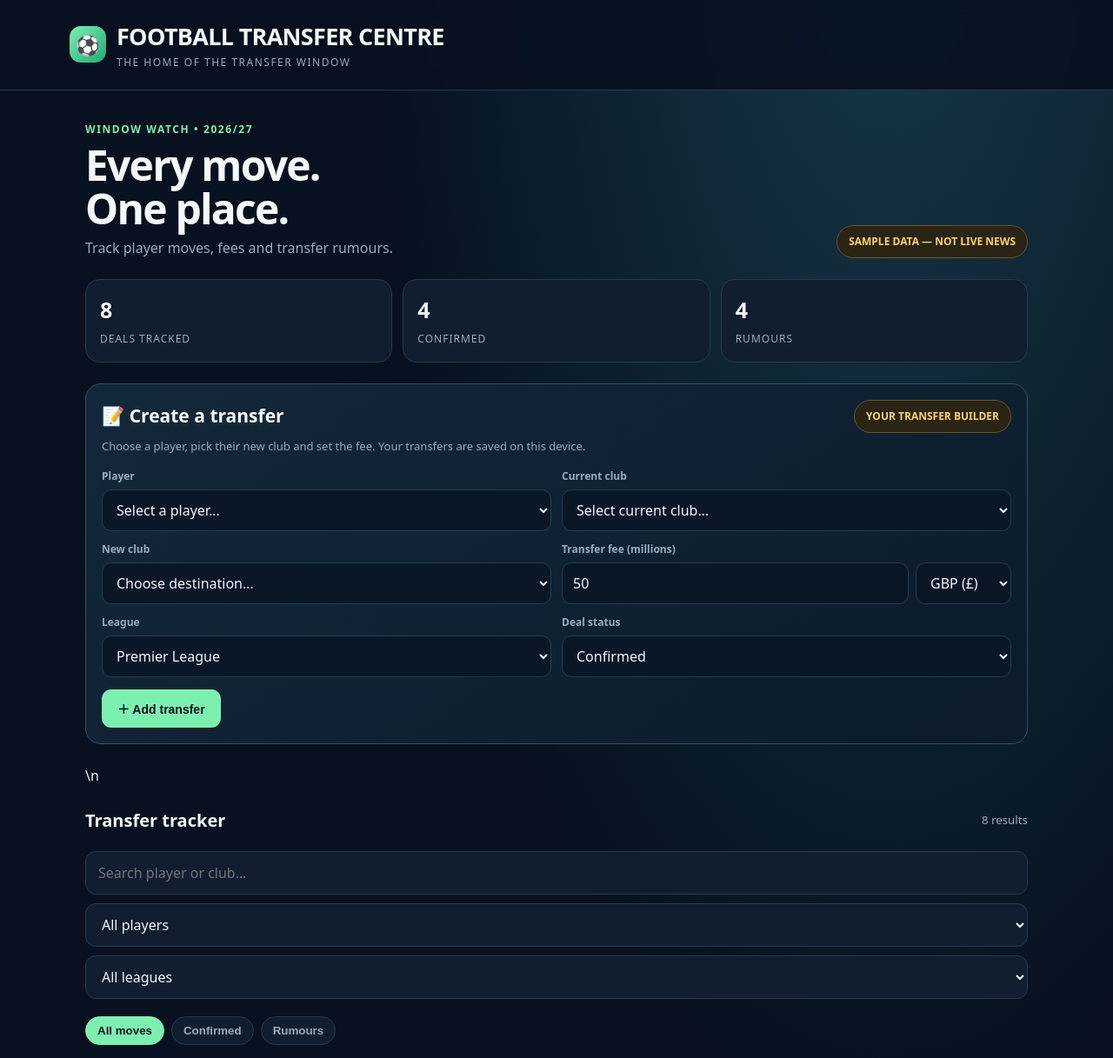
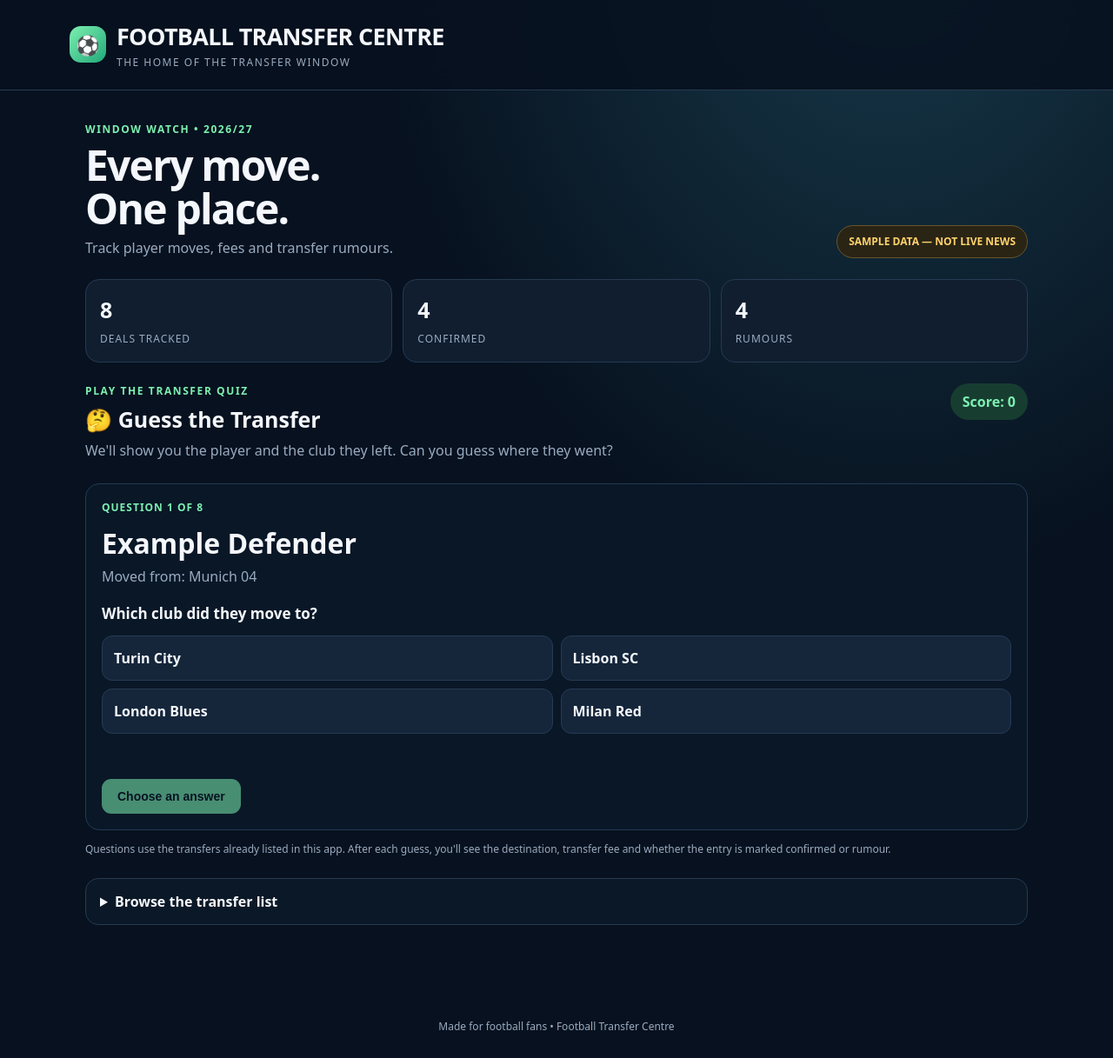
Before and after one commit to mabiwahab-byte/the-golden-ball-quiz, a plain HTML site: page football-transfer-centre/index.html in a window 1280 px wide. Shown: the top 1217 px of the page at 87% size. Drawn offline with Linux system fonts and the light colour scheme.

Commit message:
Turn transfer centre into a guess the transfer game

```diff
--- a/football-transfer-centre/index.html
+++ b/football-transfer-centre/index.html
@@ -30,7 +30,33 @@ main{max-width:1120px;margin:auto;padding:26px 18px 60px}.hero{display:flex;just
 .create-btn{border:0;border-radius:11px;background:var(--green);color:#07111f;font-weight:900;font-size:14px;padding:12px 18px;cursor:pointer;margin-top:14px}
 .create-btn:hover{filter:brightness(1.06)}.form-msg{display:inline-block;margin-left:10px;color:var(--green);font-size:12px}
 @media(max-width:520px){.form-grid{grid-template-columns:1fr}.fee-row{grid-template-columns:1fr 100px}}
-\n@media(max-width:650px){.cards{grid-template-columns:1fr}.stats{gap:8px}.stat{padding:12px}.stat b{font-size:21px}.hero{align-items:start}}
+\n
+.quiz-panel{background:linear-gradient(145deg,#132b3d,#0c1929);border:1px solid #31506a;border-radius:20px;padding:20px;margin:25px 0}
+.quiz-top{display:flex;justify-content:space-between;align-items:flex-start;gap:15px;flex-wrap:wrap}
+.quiz-top h3{font-size:25px;margin:5px 0}
+.quiz-top p{color:var(--muted);margin:5px 0 12px}
+.quiz-score{background:#173d31;color:var(--green);border-radius:999px;padding:9px 14px;font-weight:900;white-space:nowrap}
+.quiz-question{background:#091727;border:1px solid var(--line);border-radius:16px;padding:18px;margin-top:14px}
+.quiz-progress{color:var(--green);font-size:12px;text-transform:uppercase;letter-spacing:1px;font-weight:900}
+.quiz-player{font-size:clamp(23px,4vw,32px);font-weight:900;margin-top:8px}
+.quiz-from{color:var(--muted);margin-top:2px}
+.quiz-prompt{font-weight:800;font-size:17px;margin:18px 0 12px}
+.quiz-options{display:grid;grid-template-columns:repeat(2,minmax(0,1fr));gap:9px}
+.answer-option{background:var(--panel2);color:var(--text);border:1px solid var(--line);border-radius:12px;padding:13px;text-align:left;font:inherit;font-weight:750;cursor:pointer}
+.answer-option:hover:not(:disabled){border-color:var(--green);background:#1b3448}
+.answer-option:disabled{cursor:default;opacity:.85}
+.answer-option.correct{border-color:var(--green);background:#173d31;color:var(--green);opacity:1}
+.answer-option.incorrect{border-color:#c96a6a;background:#3b2026;color:#ffd0d0;opacity:1}
+.quiz-feedback{min-height:28px;margin-top:14px;font-weight:800}
+.answer-detail{font-size:12px;font-weight:650;color:var(--muted)}
+.quiz-next{margin-top:10px}
+.quiz-next:disabled{opacity:.55;cursor:not-allowed}
+.quiz-footnote{font-size:12px;color:var(--muted);margin-top:13px}
+.tracker-details{margin:24px 0;border:1px solid var(--line);border-radius:15px;background:#0b1827;padding:14px 16px}
+.tracker-details summary{cursor:pointer;font-weight:850}
+.tracker-details[open] summary{margin-bottom:18px;color:var(--green)}
+
+@media(max-width:650px){.cards{grid-template-columns:1fr}.stats{gap:8px}.stat{padding:12px}.stat b{font-size:21px}.hero{align-items:start}}
 </style></head>
 <body>
 <header><div class="brand"><div class="logo">⚽</div><div><h1>FOOTBALL TRANSFER CENTRE</h1><div class="sub">The home of the transfer window</div></div></div></header>
@@ -38,34 +64,28 @@ main{max-width:1120px;margin:auto;padding:26px 18px 60px}.hero{display:flex;just
 <section class="hero"><div><div class="eyebrow">Window watch • 2026/27</div><h2>Every move.<br>One place.</h2><p>Track player moves, fees and transfer rumours.</p></div><div class="demo">SAMPLE DATA — NOT LIVE NEWS</div></section>
 <div class="stats"><div class="stat"><b id="total">8</b><span>Deals tracked</span></div><div class="stat"><b id="confirmed">4</b><span>Confirmed</span></div><div class="stat"><b id="rumours">4</b><span>Rumours</span></div></div>
 
-<section class="creator">
-  <div class="creator-head"><h3>📝 Create a transfer</h3><span class="demo">YOUR TRANSFER BUILDER</span></div>
-  <p>Choose a player, pick their new club and set the fee. Your transfers are saved on this device.</p>
-  <form id="transferForm">
-    <div class="form-grid">
-      <div class="field"><label for="playerChoice">Player</label><select id="playerChoice" required>
-        <option value="">Select a player…</option>
-        <option>Kylian Mbappé</option><option>Mohamed Salah</option><option>Lionel Messi</option><option>Erling Haaland</option><option>Jude Bellingham</option><option>Vinícius Júnior</option><option>Sadio Mané</option><option>Harry Kane</option><option>Lamine Yamal</option><option>Son Heung-min</option><option>Other</option>
-      </select></div>
-      <div class="field" id="customPlayerWrap" hidden><label for="customPlayer">Enter player name</label><input id="customPlayer" maxlength="40" placeholder="Player name"></div>
-      <div class="field"><label for="fromClub">Current club</label><select id="fromClub" required><option value="">Select current club…</option>
-        <option>Arsenal</option><option>Aston Villa</option><option>Barcelona</option><option>Bayern Munich</option><option>Borussia Dortmund</option><option>Chelsea</option><option>Inter Milan</option><option>Juventus</option><option>Liverpool</option><option>Manchester City</option><option>Manchester United</option><option>AC Milan</option><option>Napoli</option><option>Newcastle United</option><option>Paris Saint-Germain</option><option>Real Madrid</option><option>Tottenham Hotspur</option><option>Al Hilal</option><option>Al Nassr</option><option>Other</option>
-      </select></div>
-      <div class="field"><label for="toClub">New club</label><select id="toClub" required><option value="">Choose destination…</option>
-        <option>Arsenal</option><option>Aston Villa</option><option>Barcelona</option><option>Bayern Munich</option><option>Borussia Dortmund</option><option>Chelsea</option><option>Inter Milan</option><option>Juventus</option><option>Liverpool</option><option>Manchester City</option><option>Manchester United</option><option>AC Milan</option><option>Napoli</option><option>Newcastle United</option><option>Paris Saint-Germain</option><option>Real Madrid</option><option>Tottenham Hotspur</option><option>Al Hilal</option><option>Al Nassr</option><option>Other</option>
-      </select></div>
-      <div class="field"><label for="feeAmount">Transfer fee (millions)</label><div class="fee-row"><input id="feeAmount" type="number" min="0" max="9999" step="0.5" value="50" required><select id="feeCurrency" aria-label="Currency"><option value="£">GBP (£)</option><option value="€">EUR (€)</option><option value="$">USD ($)</option></select></div></div>
-      <div class="field"><label for="dealLeague">League</label><select id="dealLeague"><option>Premier League</option><option>La Liga</option><option>Serie A</option><option>Bundesliga</option><option>Ligue 1</option><option>Other</option></select></div>
-      <div class="field"><label for="dealStatus">Deal status</label><select id="dealStatus"><option value="confirmed">Confirmed</option><option value="rumour">Rumour</option></select></div>
-    </div>
-    <button class="create-btn" type="submit">＋ Add transfer</button><span class="form-msg" id="formMsg" aria-live="polite"></span>
-  </form>
+<section class="quiz-panel" aria-labelledby="quizTitle">
+  <div class="quiz-top"><div><div class="eyebrow">Play the transfer quiz</div><h3 id="quizTitle">🤔 Guess the Transfer</h3><p>We'll show you the player and the club they left. Can you guess where they went?</p></div><div class="quiz-score" id="quizScore">Score: 0</div></div>
+  <div class="quiz-question">
+    <div class="quiz-progress" id="quizProgress">Question 1</div>
+    <div class="quiz-player" id="quizPlayer">Loading transfer…</div>
+    <div class="quiz-from" id="quizFrom"></div>
+    <div class="quiz-prompt">Which club did they move to?</div>
+    <div class="quiz-options" id="quizOptions"></div>
+    <div class="quiz-feedback" id="quizFeedback" aria-live="polite"></div>
+    <button class="create-btn quiz-next" id="quizNext" type="button" disabled>Choose an answer</button>
+  </div>
+  <div class="quiz-footnote">Questions use the transfers already listed in this app. After each guess, you'll see the destination, transfer fee and whether the entry is marked confirmed or rumour.</div>
 </section>
-\n<div class="section-title"><h3>Transfer tracker</h3><small id="count">8 results</small></div>
-<div class="toolbar"><div class="search"><input id="search" type="search" placeholder="Search player or club…" aria-label="Search player or club"></div><select id="playerFilter" aria-label="Select a player"><option value="all">All players</option></select><select id="league" aria-label="Filter by league"><option value="all">All leagues</option><option>Premier League</option><option>La Liga</option><option>Serie A</option><option>Bundesliga</option><option>Ligue 1</option></select></div>
+
+<details class="tracker-details">
+  <summary>Browse the transfer list</summary>
+<div class="section-title"><h3>Transfer tracker</h3><small id="count">8 results</small></div>
+<div class="toolbar"><div class="search"><input id="search" type="search" placeholder="Search player or club…" aria-label="Search player or club"></div><select id="league" aria-label="Filter by league"><option value="all">All leagues</option><option>Premier League</option><option>La Liga</option><option>Serie A</option><option>Bundesliga</option><option>Ligue 1</option></select></div>
 <div class="filters"><button class="chip active" data-status="all">All moves</button><button class="chip" data-status="confirmed">Confirmed</button><button class="chip" data-status="rumour">Rumours</button></div>
 <div class="cards" id="cards" aria-live="polite"></div>
-<div class="note">⚠️ This is a demo tracker with example entries so you can test the app. It does not currently receive live transfer updates. Rumours are not confirmed deals.</div>
+<div class="note">⚠️ This is a demo tracker with example entries. It does not currently receive live transfer updates. Rumours are not confirmed deals.</div>
+</details>
 </main><footer>Made for football fans • Football Transfer Centre</footer>
 <script>
 const starterDeals=[
@@ -84,16 +104,9 @@ let deals=starterDeals.concat(customDeals);
 let active="all";
 const cards=document.getElementById("cards");
 const esc=s=>String(s).replace(/[&<>"']/g,c=>({"&":"&amp;","<":"&lt;",">":"&gt;",'"':"&quot;","'":"&#39;"}[c]));
-function populatePlayerFilter(){
- const select=document.getElementById("playerFilter");
- const previous=select.value;
- const names=[...new Set(deals.map(d=>d.player).filter(Boolean))].sort((a,b)=>a.localeCompare(b));
- select.innerHTML='<option value="all">All players</option>'+names.map(name=>'<option value="'+esc(name)+'">'+esc(name)+'</option>').join("");
- select.value=names.includes(previous)?previous:"all";
-}
 function render(){
- const q=document.getElementById("search").value.toLowerCase(),l=document.getElementById("league").value,p=document.getElementById("playerFilter").value;
- const filtered=deals.filter(d=>(active==="all"||d.status===active)&&(p==="all"||d.player===p)&&(l==="all"||l==="Other"||d.league===l)&&(d.player+" "+d.from+" "+d.to).toLowerCase().includes(q));
+ const q=document.getElementById("search").value.toLowerCase(),l=document.getElementById("league").value;
+ const filtered=deals.filter(d=>(active==="all"||d.status===active)&&(l==="all"||l==="Other"||d.league===l)&&(d.player+" "+d.from+" "+d.to).toLowerCase().includes(q));
  document.getElementById("count").textContent=filtered.length+" results";
  document.getElementById("total").textContent=deals.length;
  document.getElementById("confirmed").textContent=deals.filter(d=>d.status==="confirmed").length;
@@ -102,28 +115,79 @@ function render(){
 }
 document.getElementById("search").addEventListener("input",render);
 document.getElementById("league").addEventListener("change",render);
-document.getElementById("playerFilter").addEventListener("change",render);
 document.querySelectorAll(".chip").forEach(b=>b.addEventListener("click",()=>{active=b.dataset.status;document.querySelectorAll(".chip").forEach(x=>x.classList.toggle("active",x===b));render();}));
-const playerChoice=document.getElementById("playerChoice");
-playerChoice.addEventListener("change",()=>{document.getElementById("customPlayerWrap").hidden=playerChoice.value!=="Other";document.getElementById("customPlayer").required=playerChoice.value==="Other";});
-document.getElementById("transferForm").addEventListener("submit",e=>{
- e.preventDefault();
- const chosen=playerChoice.value;
- const player=chosen==="Other"?document.getElementById("customPlayer").value.trim():chosen;
- const from=document.getElementById("fromClub").value,to=document.getElementById("toClub").value;
- const amount=Number(document.getElementById("feeAmount").value);
- if(!player||!from||!to){document.getElementById("formMsg").textContent="Please fill in all the selections.";return;}
- if(from===to){document.getElementById("formMsg").textContent="Choose two different clubs.";return;}
- if(!Number.isFinite(amount)||amount<0){document.getElementById("formMsg").textContent="Enter a valid fee.";return;}
- const fee=document.getElementById("feeCurrency").value+amount.toLocaleString("en-AU",{maximumFractionDigits:1})+"m";
- const deal={player,role:"Transfer created by you",from,to,fee,status:document.getElementById("dealStatus").value,league:document.getElementById("dealLeague").value};
- customDeals.unshift(deal);deals=starterDeals.concat(customDeals);populatePlayerFilter();
- try{localStorage.setItem("ftc-custom-transfers",JSON.stringify(customDeals));}catch(err){}
- document.getElementById("formMsg").textContent="Transfer added to the tracker!";
- e.target.reset();document.getElementById("feeAmount").value="50";document.getElementById("customPlayerWrap").hidden=true;document.getElementById("customPlayer").required=false;
- document.getElementById("search").value="";document.getElementById("league").value="all";active="all";document.querySelectorAll(".chip").forEach(x=>x.classList.toggle("active",x.dataset.status==="all"));render();
+
+const quizOptions=document.getElementById("quizOptions");
+const quizFeedback=document.getElementById("quizFeedback");
+const quizNext=document.getElementById("quizNext");
+let quizDeck=[];
+let quizIndex=0;
+let quizScore=0;
+let quizAnswered=false;
+let currentQuizDeal=null;
+const shuffle=list=>list.map(value=>({value,sort:Math.random()})).sort((a,b)=>a.sort-b.sort).map(item=>item.value);
+
+function startQuiz(){
+ quizDeck=shuffle(deals.slice());
+ quizIndex=0;
+ quizScore=0;
+ quizAnswered=false;
+ document.getElementById("quizScore").textContent="Score: 0";
+ showQuizQuestion();
+}
+function showQuizQuestion(){
+ quizAnswered=false;
+ if(quizIndex>=quizDeck.length){
+  document.getElementById("quizProgress").textContent="Quiz complete!";
+  document.getElementById("quizPlayer").textContent="🏆 You finished the quiz!";
+  document.getElementById("quizFrom").textContent="Final score: "+quizScore+" out of "+quizDeck.length;
+  document.querySelector(".quiz-prompt").textContent="Great work!";
+  quizOptions.innerHTML="";
+  quizFeedback.textContent="Play again to try to beat your score.";
+  quizNext.disabled=false;
+  quizNext.textContent="Play again";
+  return;
+ }
+ currentQuizDeal=quizDeck[quizIndex];
+ document.getElementById("quizProgress").textContent="Question "+(quizIndex+1)+" of "+quizDeck.length;
+ document.getElementById("quizPlayer").textContent=currentQuizDeal.player;
+ document.getElementById("quizFrom").textContent="Moved from: "+currentQuizDeal.from;
+ document.querySelector(".quiz-prompt").textContent="Which club did they move to?";
+ quizFeedback.textContent="";
+ quizNext.disabled=true;
+ quizNext.textContent="Choose an answer";
+ const clubs=[...new Set(deals.flatMap(deal=>[deal.to,deal.from]).filter(club=>club&&club!==currentQuizDeal.to))];
+ const options=shuffle([currentQuizDeal.to,...shuffle(clubs).slice(0,3)]);
+ quizOptions.innerHTML=options.map(club=>'<button type="button" class="answer-option" data-club="'+esc(club)+'">'+esc(club)+'</button>').join("");
+}
+quizOptions.addEventListener("click",event=>{
+ const button=event.target.closest(".answer-option");
+ if(!button||quizAnswered||!currentQuizDeal)return;
+ quizAnswered=true;
+ const guessed=button.dataset.club;
+ const correct=guessed===currentQuizDeal.to;
+ if(correct)quizScore++;
+ document.getElementById("quizScore").textContent="Score: "+quizScore;
+ quizOptions.querySelectorAll(".answer-option").forEach(option=>{
+  option.disabled=true;
+  if(option.dataset.club===currentQuizDeal.to)option.classList.add("correct");
+  else if(option===button)option.classList.add("incorrect");
+ });
+ const status=currentQuizDeal.status==="rumour"?"Rumour":"Confirmed";
+ quizFeedback.innerHTML=(correct?"✅ Correct! ":"❌ Not quite. ")+
+  "The answer is <b>"+esc(currentQuizDeal.to)+"</b>."+
+  "<br><span class='answer-detail'>"+status+" • Transfer fee: "+esc(currentQuizDeal.fee)+"</span>";
+ quizNext.disabled=false;
+ quizNext.textContent=quizIndex===quizDeck.length-1?"See my score":"Next question";
 });
-populatePlayerFilter();
+quizNext.addEventListener("click",()=>{
+ if(quizIndex>=quizDeck.length){startQuiz();return;}
+ if(!quizAnswered)return;
+ quizIndex++;
+ showQuizQuestion();
+});
+startQuiz();
+
 render();
 if("serviceWorker" in navigator)window.addEventListener("load",()=>navigator.serviceWorker.register("./sw.js").catch(()=>{}));
 </script></body></html>
```
